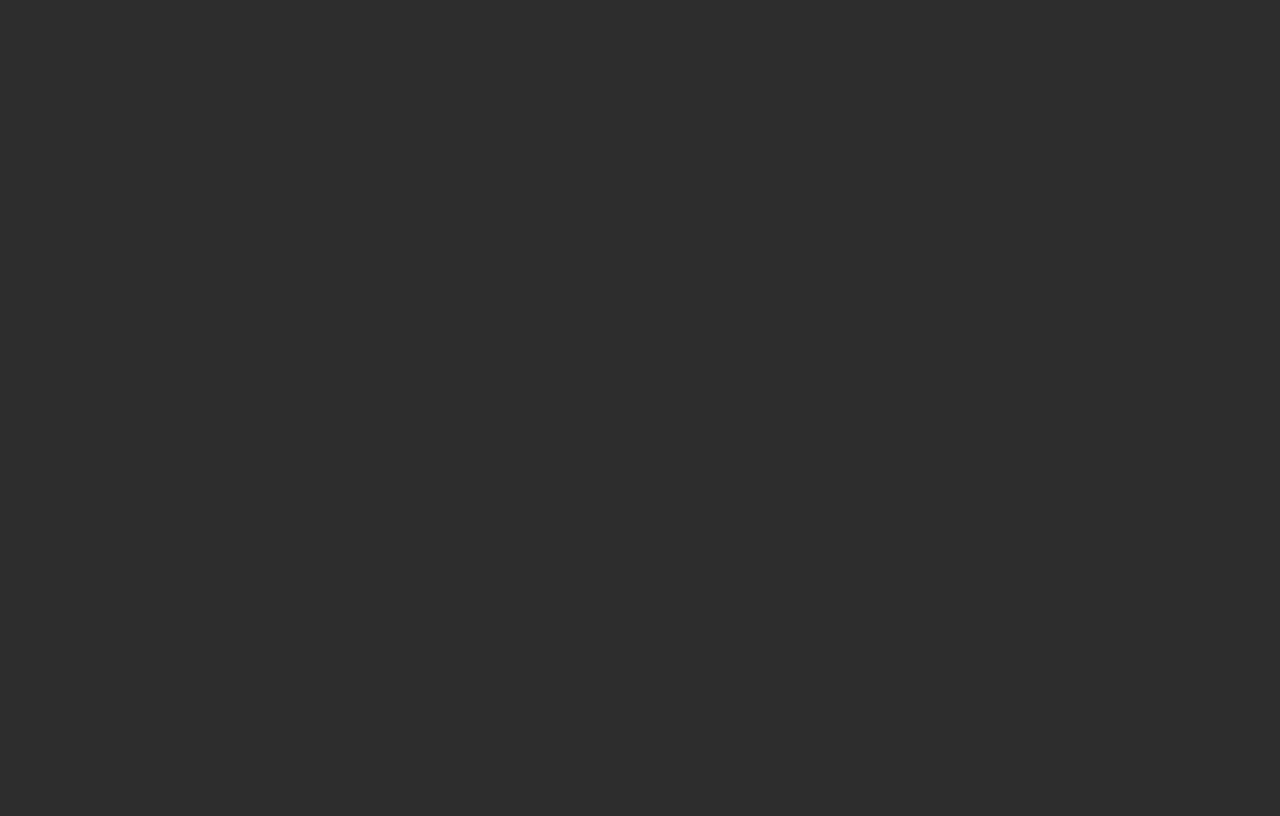
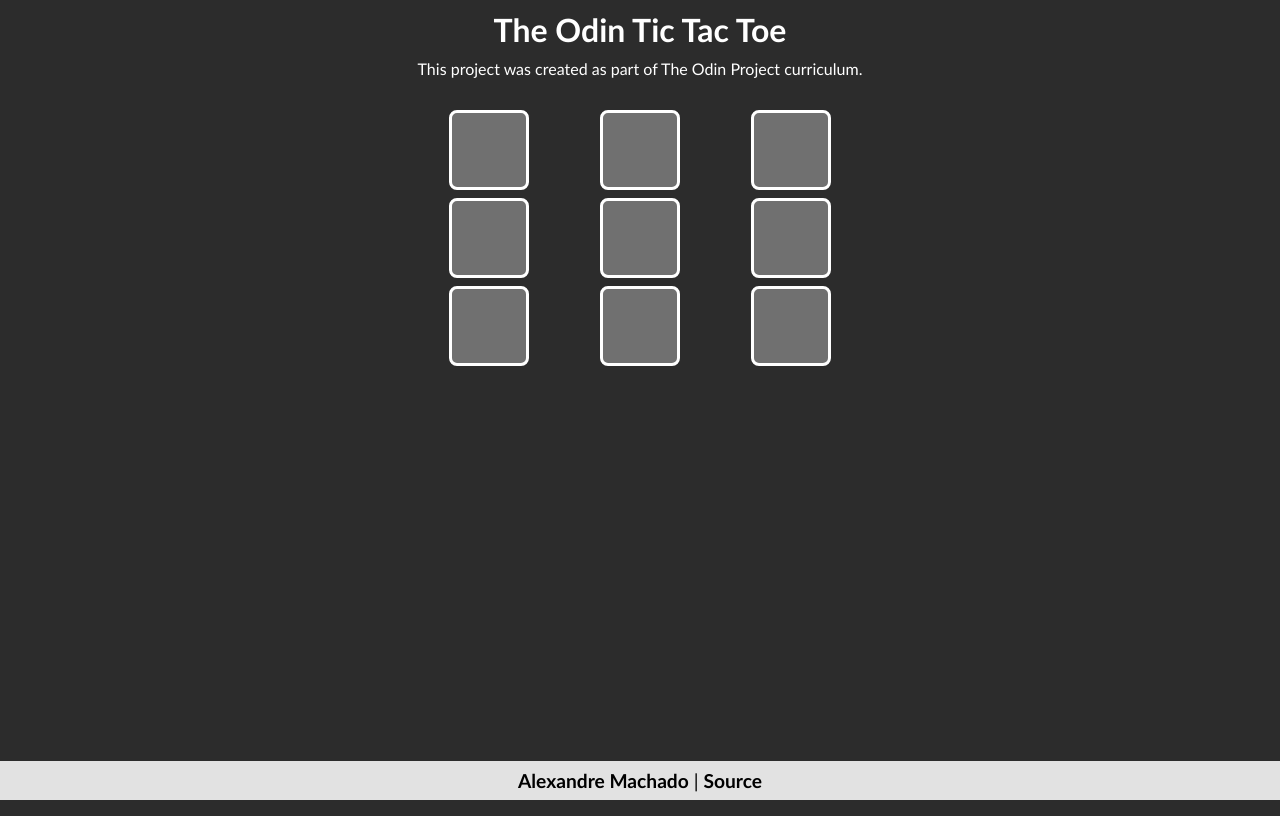
Before and after one commit to AleMachado7/TOP-Tic-Tac-Toe, a website: page index.html in a window 1280 px wide. Drawn offline with Linux system fonts and the light colour scheme.

Commit message:
Add board element with initial styling, add test function to simulate players markers

```diff
--- a/index.html
+++ b/index.html
@@ -9,8 +9,25 @@
     <script src="./script.js" defer></script>
 </head>
 <body>
-    <div class="game-board">
-
-    </div>
+    <main>
+        <header>
+            <h1>The Odin Tic Tac Toe</h1>
+            <p>This project was created as part of The Odin Project curriculum.</p>
+        </header>
+        <div class="game-board">
+            <div class="board-mark"></div>
+            <div class="board-mark"></div>
+            <div class="board-mark"></div>
+            <div class="board-mark"></div>
+            <div class="board-mark"></div>
+            <div class="board-mark"></div>
+            <div class="board-mark"></div>
+            <div class="board-mark"></div>
+            <div class="board-mark"></div>
+        </div>
+    </main>
+    <footer>
+        <p><a href="https://github.com/AleMachado7" target="_blank">Alexandre Machado</a> | <a href="https://github.com/AleMachado7/TOP-Tic-Tac-Toe" target="_blank">Source</a></p>
+    </footer>
 </body>
 </html>
--- a/style.css
+++ b/style.css
@@ -1,24 +1,63 @@
+* {
+    box-sizing: border-box;
+    padding: 0;
+    margin: 0;
+    font-family: 'Gill Sans', 'Gill Sans MT', Calibri, 'Trebuchet MS', sans-serif;
+}
+
 body {
     display: flex;
     flex-direction: column;
     align-items: center;
-    justify-content: center;
+    justify-content: space-between;
     height: 100vh;
     background-color: #2c2c2c;
 }
 
+header {
+    display: flex;
+    flex-direction: column;
+    align-items: center;
+    color: #ffffff;
+}
+
+header h1 {
+    margin: 10px 10px;
+}
+
 .game-board {
     display: grid;
+    place-items: center;
     grid-template-columns: repeat(3, 1fr);
     grid-template-rows: repeat(3, 1fr);
-    width: 30%;
+    gap: 0.5rem;
     font-size: 2rem;
+    margin: 2rem 0;
 }
 
-.mark {
+.board-mark {
     display: flex;
     align-items: center;
     justify-content: center;
+    height: 5rem;
+    width: 5rem;
     border-radius: 8px;
-    box-shadow: 5px 5px 5px red;
+    border: 0.2rem solid #ffffff;
+    background-color: #707070;
 }
+
+footer {
+    display: flex;
+    align-items: center;
+    justify-content: center;
+    width: 100%;
+    background-color: #e2e2e2;
+    font-size: 1.2rem;
+    padding: 8px 0;
+}
+
+a, a:visited {
+    color: #000000;
+    text-decoration: none;
+    font-weight: 600;
+}
```
